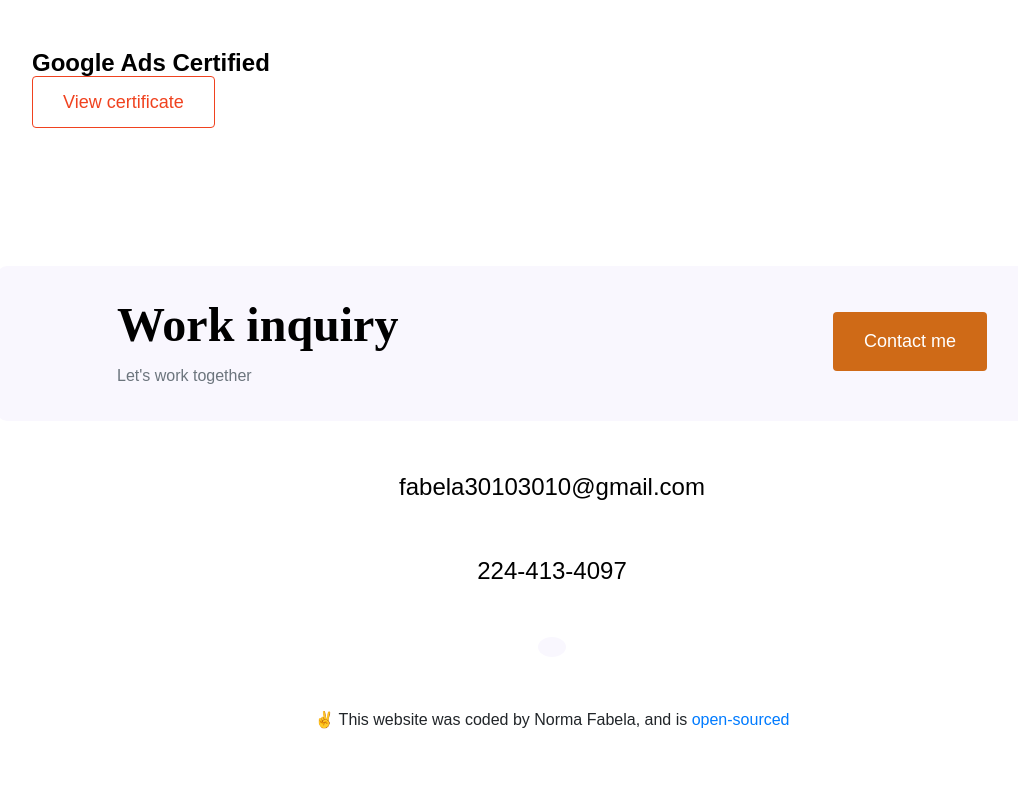
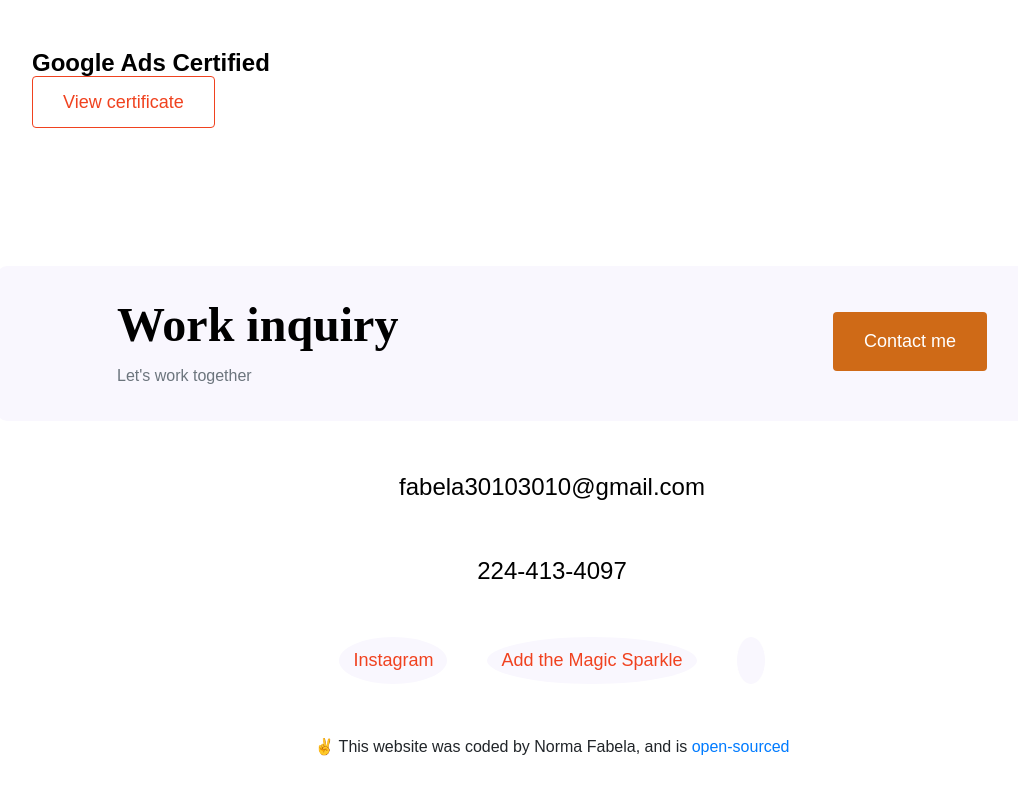
Before and after one commit to fabelanorma3010/My-projects-in-My-She-codes-class, a plain HTML site: page about.html in a window 1280 px wide. Shown: the part 538-1332 px from the top of the page, without its empty margins (88-1106 px from the left). Drawn offline with nearby package versions, Linux system fonts and the light colour scheme; a script that the page names is missing; some icons are missing.

Commit message:
update about html

```diff
--- a/about.html
+++ b/about.html
@@ -123,6 +123,8 @@
         </a>
       </div>
       <div class="social-links d-flex justify-content-center">
+        <a href="https://www.instagram.com/cuty3010000/" target="_blank" rel="noopener noreferrer">Instagram</a>
+        <a href="https://www.instagram.com/add_the_magic_sparkle_/" target="_blank" rel="noopener noreferrer">Add the Magic Sparkle</a>
         <a
           href="https://github.com/fabelanorma3010"
           target="_blank"
```
